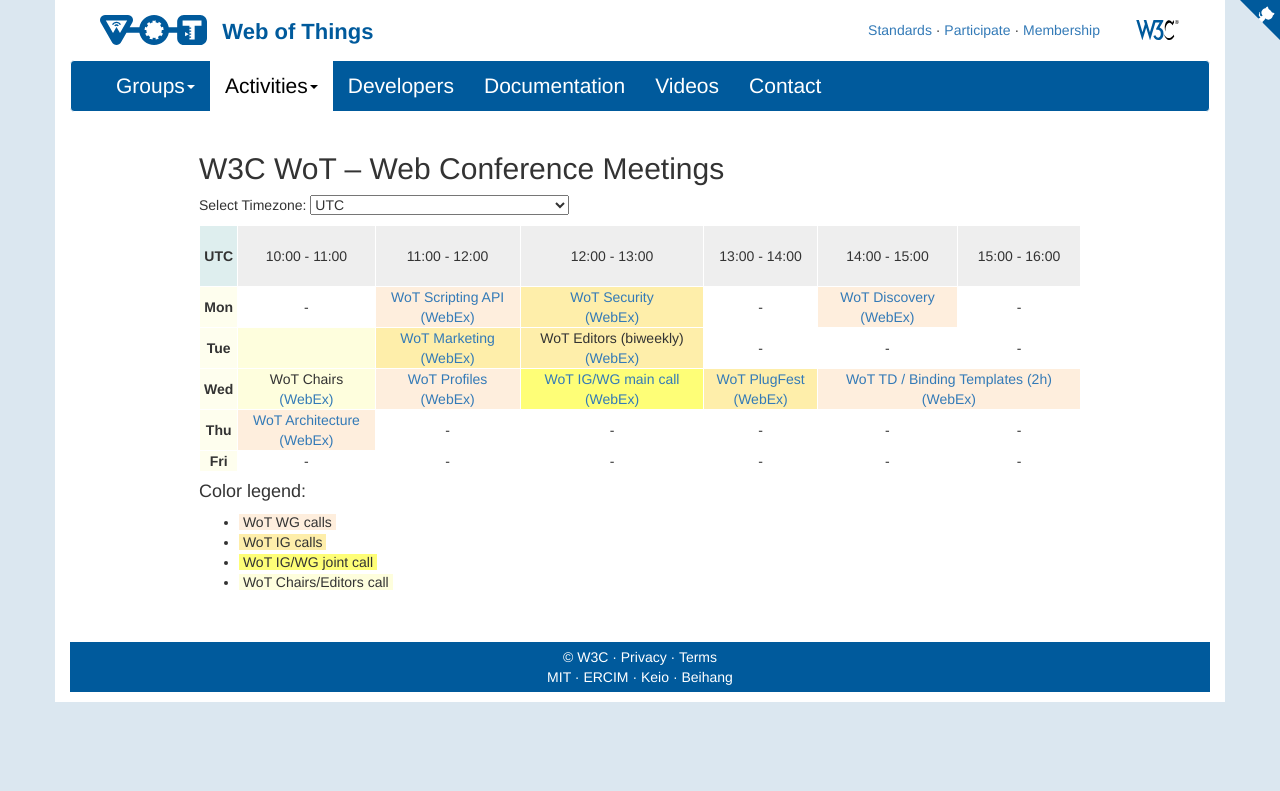
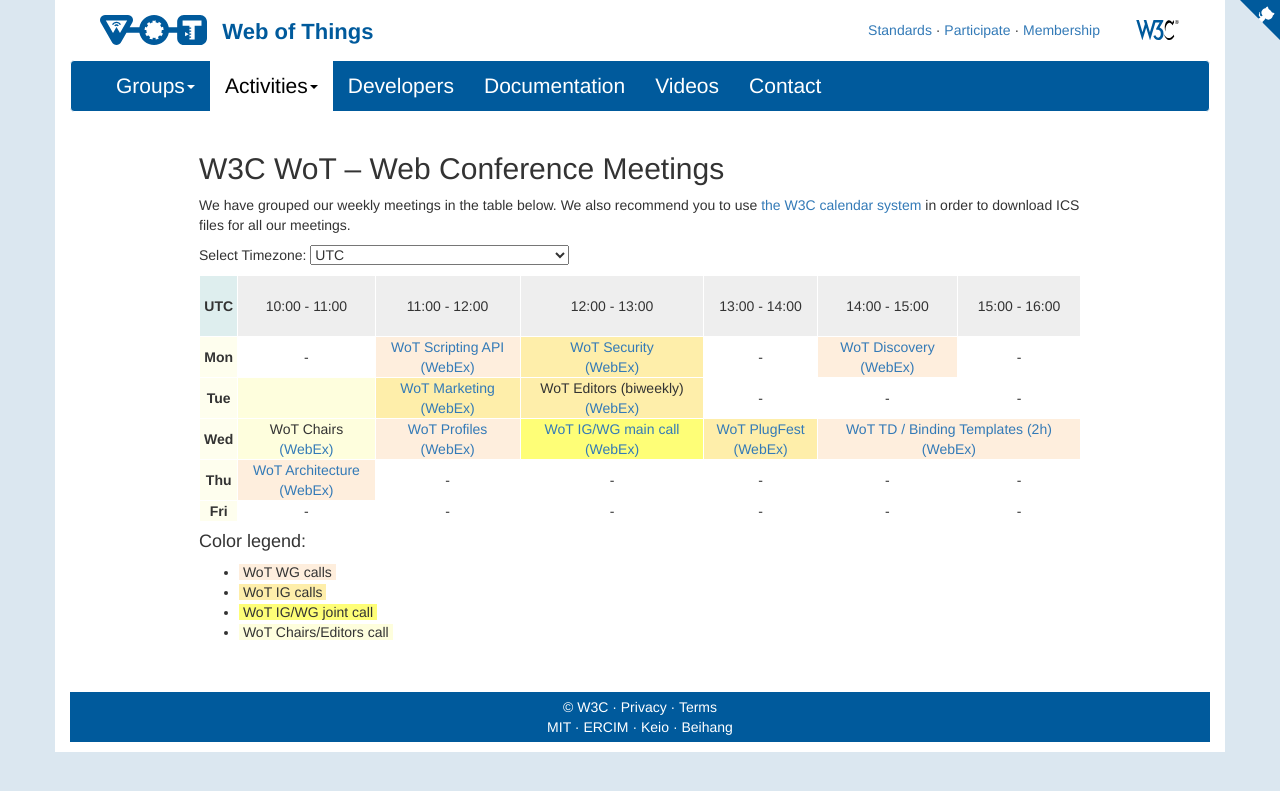
Before and after one commit to w3c/wot-marketing, a Jekyll site: the page built from docs/activities/meetings/index.html, in a window 1280 px wide. Shown: the top 791 px of the page. Built offline with Jekyll 4.4.1, drawn with Linux system fonts in a browser that asks for light colours; nearby versions of some CDN libraries.

Commit message:
add w3c calendar information

```diff
--- a/docs/activities/meetings/index.html
+++ b/docs/activities/meetings/index.html
@@ -72,6 +72,11 @@
 	<!-- <div class="alert alert-warning" role="alert">
 	  Note: Most calls during August, due to summer vacations, will be <a href="https://www.w3.org/WoT/IG/wiki/Main_WoT_WebConf#Cancellations">cancelled</a>.
 	</div>-->
+	<p>
+		We have grouped our weekly meetings in the table below. We also recommend you to use <a rel="nofollow" class="external text"
+					href="https://www.w3.org/groups/ig/wot/calendar" target="_blank">the W3C calendar system</a> in order to download
+		ICS files for all our meetings.
+	</p>
 	<p>Select Timezone:
 		<select id="timezoneSelect" class="browser-default custom-select" onchange="updateTimezone();">
 		  <option value="UTC-8"> US Pacific (PST) UTC-8</option>
```
